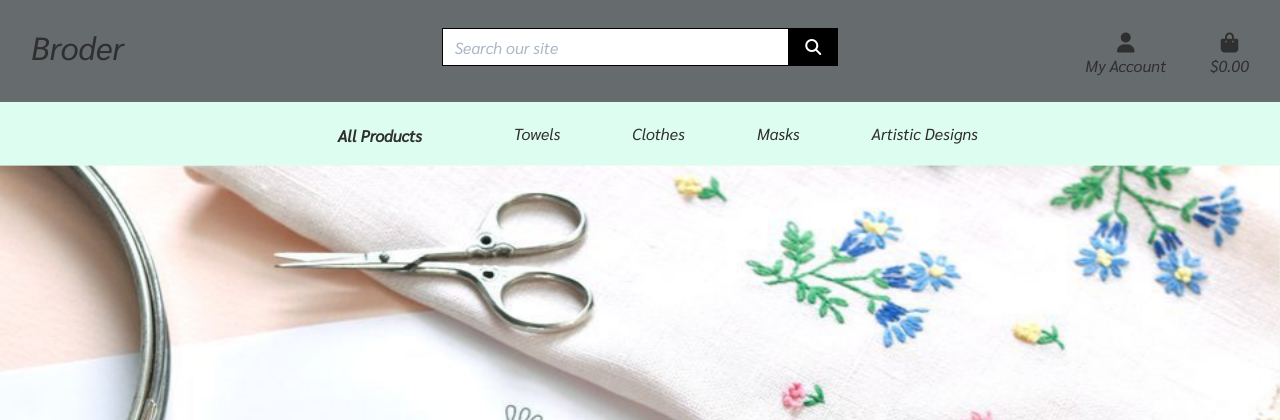
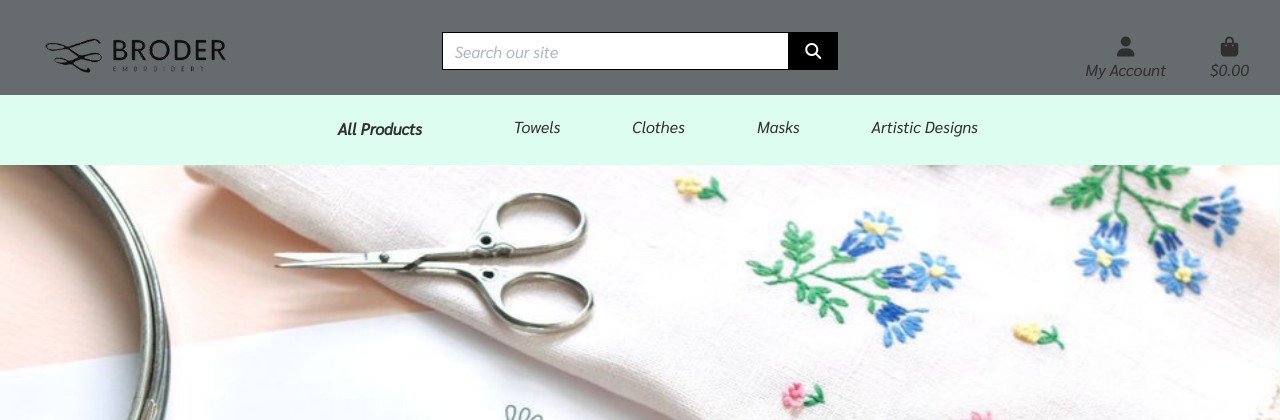
Before and after one commit to Code-Institute-Submissions/Federvgh-ms4-broder, a Django app: page / in a window 1280 px wide. Shown: the top 420 px of the page. Run offline with Django 3.2, Linux system fonts and the light colour scheme; parts of the project's set-up code (start-up, migrations or seed data) failed here and were passed over; some libraries are stand-ins or nearby versions.

Commit message:
logo added to home page - padding removed from navbar

```diff
--- a/static/css/base.css
+++ b/static/css/base.css
@@ -90,7 +90,6 @@ input[name='q']::placeholder {
 
 .bg-grey {
     background-color: #666b6d;
-    padding-bottom: 15px;
     padding-top: 15px;
 
 }
--- a/templates/base.html
+++ b/templates/base.html
@@ -51,7 +51,7 @@
         <div id="topnav" class="row bg-grey pt-lg-2 d-none d-lg-flex">
             <div class="col-12 col-lg-4 my-auto py-1 py-lg-0 text-center text-lg-left">
                 <a href="{% url 'home' %}" class="nav-link main-logo-link">
-                    <h2 class="logo-font text-black my-0">Broder</h2>
+                    <img src="static/media/logo6.png" height="70" width="210">
                 </a>
             </div>
             <div class="col-12 col-lg-4 my-auto py-1 py-lg-0">
```
Also changed, not shown: README.md, static/media/logo6.png (added).
